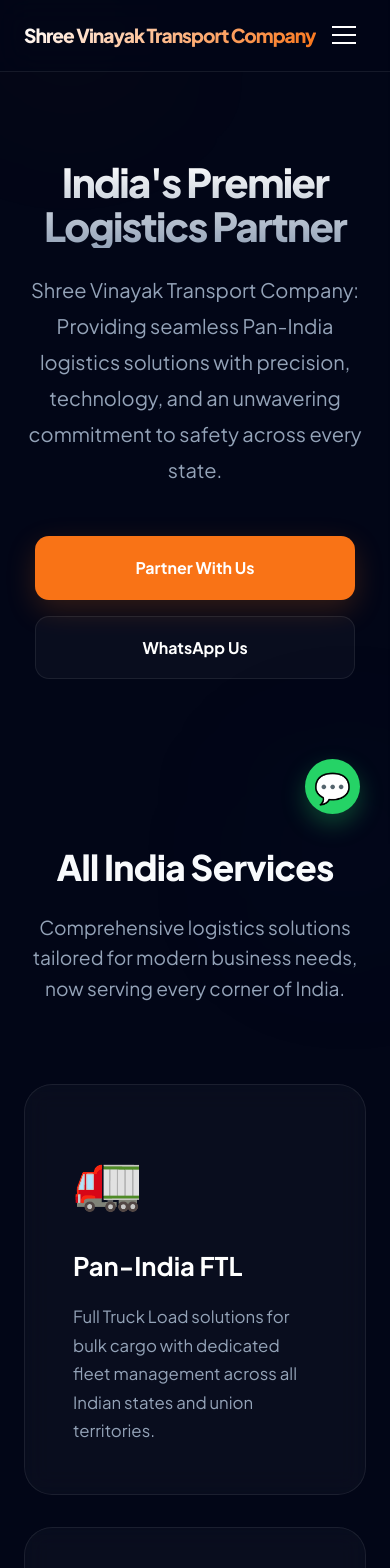
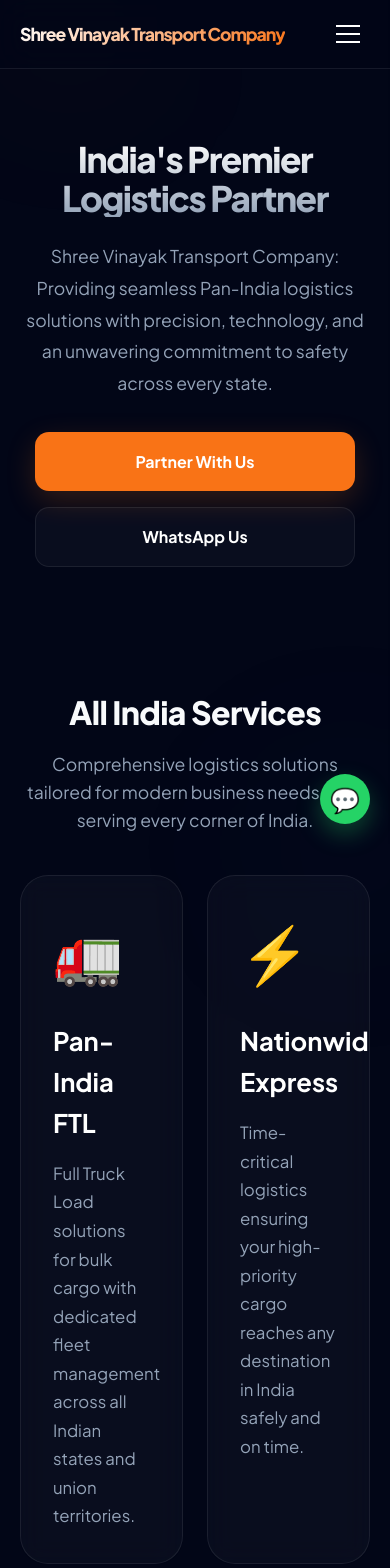
Before and after one commit to Beingzuko2515/Shri-Vinyak-Transport, a React (Vite) app: page / in a window 390 px wide. Shown: the top 1568 px of the page. Built offline with nearby package versions, Linux system fonts and the light colour scheme.

Commit message:
Add global background spotlight and enhance mobile optimization

```diff
--- a/src/App.css
+++ b/src/App.css
@@ -30,6 +30,22 @@
   overflow-x: hidden;
 }
 
+/* Global Background Spotlight */
+.global-spotlight {
+  position: fixed;
+  top: 0;
+  left: 0;
+  width: 100%;
+  height: 100%;
+  background: radial-gradient(
+    600px circle at var(--mouse-x, 50%) var(--mouse-y, 50%),
+    rgba(249, 115, 22, 0.05),
+    transparent 80%
+  );
+  z-index: -1;
+  pointer-events: none;
+}
+
 /* Moving Background Glows */
 .bg-glow {
   position: fixed;
@@ -37,7 +53,7 @@
   height: 50vw;
   border-radius: 50%;
   background: radial-gradient(circle, rgba(249, 115, 22, 0.08) 0%, transparent 70%);
-  z-index: -1;
+  z-index: -2;
   filter: blur(80px);
   pointer-events: none;
   animation: float 20s infinite alternate;
@@ -267,9 +283,9 @@
   width: 100%;
   height: 100%;
   background: radial-gradient(
-    800px circle at var(--mouse-x, 50%) var(--mouse-y, 50%),
-    rgba(249, 115, 22, 0.15),
-    transparent 40%
+    400px circle at var(--mouse-x, 50%) var(--mouse-y, 50%),
+    rgba(249, 115, 22, 0.1),
+    transparent 60%
   );
   opacity: 0;
   transition: opacity 0.5s ease;
@@ -477,8 +493,9 @@
     font-size: 1.8rem;
   }
 
-  .hero { padding: 160px 0 80px; }
-  .hero h1 { font-size: 3rem; }
+  .hero { padding: 140px 0 60px; }
+  .hero h1 { font-size: 2.8rem; }
+  .hero p { font-size: 1.1rem; margin-bottom: 32px; }
 
   .hero-cta-group {
     flex-direction: column;
@@ -489,25 +506,35 @@
   .cta-button {
     width: 100%;
     max-width: 320px;
+    padding: 16px 32px;
   }
 
-  .section { padding: 80px 0; }
-  .section-title { font-size: 2.8rem; }
+  .section { padding: 60px 0; }
+  .section-title { font-size: 2.5rem; margin-bottom: 12px; }
+  .section-subtitle { font-size: 1.1rem; margin-bottom: 40px; }
 
-  .grid { grid-template-columns: 1fr; }
+  .grid { gap: 24px; }
+  .card { padding: 32px; }
 
-  .footer-content { grid-template-columns: 1fr; gap: 40px; }
+  .footer-content { grid-template-columns: 1fr; gap: 40px; text-align: center; }
+  .footer-logo { font-size: 1.4rem; }
 
   .whatsapp-float {
-    bottom: 30px;
-    right: 30px;
-    width: 55px;
-    height: 55px;
+    bottom: 20px;
+    right: 20px;
+    width: 50px;
+    height: 50px;
+    font-size: 24px;
+  }
+
+  .global-spotlight {
+    display: none; /* Disable spotlight on mobile to save performance */
   }
 }
 
 @media (max-width: 480px) {
-  .logo { font-size: 1.2rem; }
-  .hero h1 { font-size: 2.5rem; }
-  .section-title { font-size: 2.2rem; }
+  .logo { font-size: 1.1rem; }
+  .hero h1 { font-size: 2.2rem; }
+  .section-title { font-size: 2rem; }
+  .container { padding: 0 20px; }
 }
--- a/src/App.tsx
+++ b/src/App.tsx
@@ -27,19 +27,9 @@
   const ref = useRef<HTMLDivElement>(null)
   const isVisible = useOnScreen(ref)
 
-  const handleMouseMove = (e: React.MouseEvent<HTMLDivElement>) => {
-    if (!ref.current) return;
-    const rect = ref.current.getBoundingClientRect();
-    const x = e.clientX - rect.left;
-    const y = e.clientY - rect.top;
-    ref.current.style.setProperty('--mouse-x', `${x}px`);
-    ref.current.style.setProperty('--mouse-y', `${y}px`);
-  }
-
   return (
     <div
       ref={ref}
-      onMouseMove={handleMouseMove}
       style={{ transitionDelay: `${delay}s` }}
       className={`${className} reveal ${isVisible ? 'active' : ''}`}
     >
@@ -50,6 +40,7 @@
 
 function App() {
   const [isMenuOpen, setIsMenuOpen] = useState(false);
+  const appRef = useRef<HTMLDivElement>(null);
 
   const contactEmail = 'viveikverma.vv@gmail.com';
   const phoneNo = '+91 97603 44344';
@@ -57,8 +48,22 @@
 
   const toggleMenu = () => setIsMenuOpen(!isMenuOpen);
 
+  useEffect(() => {
+    const handleGlobalMouseMove = (e: MouseEvent) => {
+      if (appRef.current) {
+        appRef.current.style.setProperty('--mouse-x', `${e.clientX}px`);
+        appRef.current.style.setProperty('--mouse-y', `${e.clientY}px`);
+      }
+    };
+    window.addEventListener('mousemove', handleGlobalMouseMove);
+    return () => window.removeEventListener('mousemove', handleGlobalMouseMove);
+  }, []);
+
   return (
-    <div className="app">
+    <div className="app" ref={appRef}>
+      {/* Background Spotlight */}
+      <div className="global-spotlight"></div>
+
       {/* Background Glows */}
       <div className="bg-glow bg-glow-1"></div>
       <div className="bg-glow bg-glow-2"></div>
```
